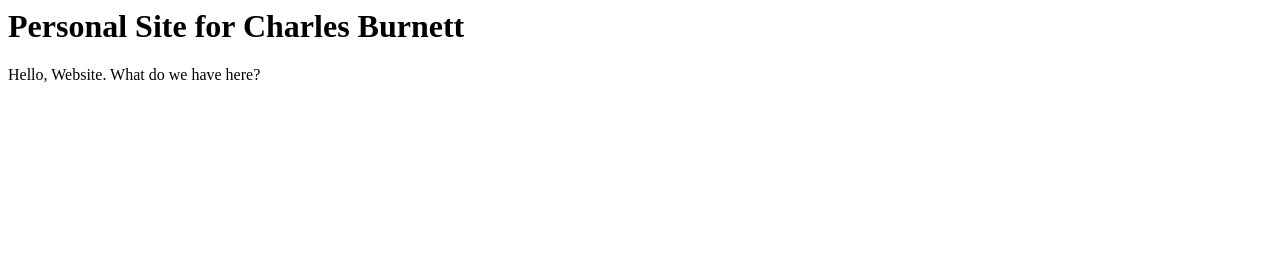
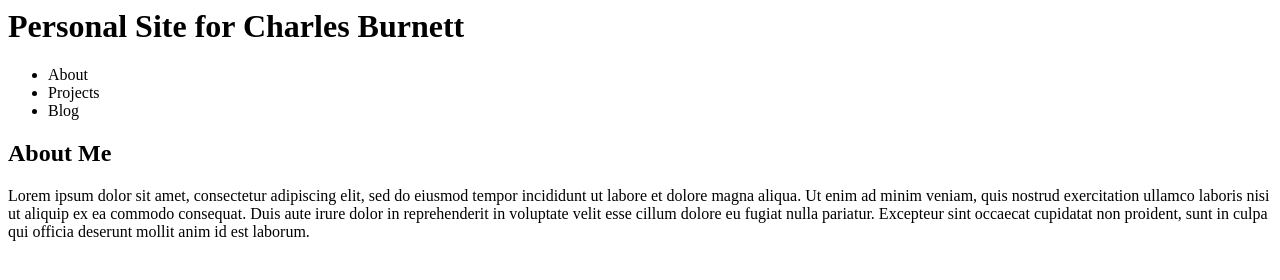
Before and after one commit to CharlieBurnett/PersonalWebsite, a plain HTML site: page index.html in a window 1280 px wide. Drawn offline with Linux system fonts and the light colour scheme.

Commit message:
Added skeleton of navigation bar, lorem ipsum text and header

```diff
--- a/index.html
+++ b/index.html
@@ -1,11 +1,18 @@
 <html>
     <head>
-        <title>Charles Burnett</title>
+        <title>Charles Burnett's Personal Site</title>
     </head>
     <body>
         <header>
         <h1>Personal Site for Charles Burnett</h1>
         </header>
-        <p>Hello, Website. What do we have here?</p>
+
+        <ul>
+            <li><a>About</a></li>
+            <li><a>Projects</a></li>
+            <li><a>Blog</a></li>
+        </ul>
+        <h2>About Me</h2>
+        <p>Lorem ipsum dolor sit amet, consectetur adipiscing elit, sed do eiusmod tempor incididunt ut labore et dolore magna aliqua. Ut enim ad minim veniam, quis nostrud exercitation ullamco laboris nisi ut aliquip ex ea commodo consequat. Duis aute irure dolor in reprehenderit in voluptate velit esse cillum dolore eu fugiat nulla pariatur. Excepteur sint occaecat cupidatat non proident, sunt in culpa qui officia deserunt mollit anim id est laborum.</p>
     </body>
 </html>
```
